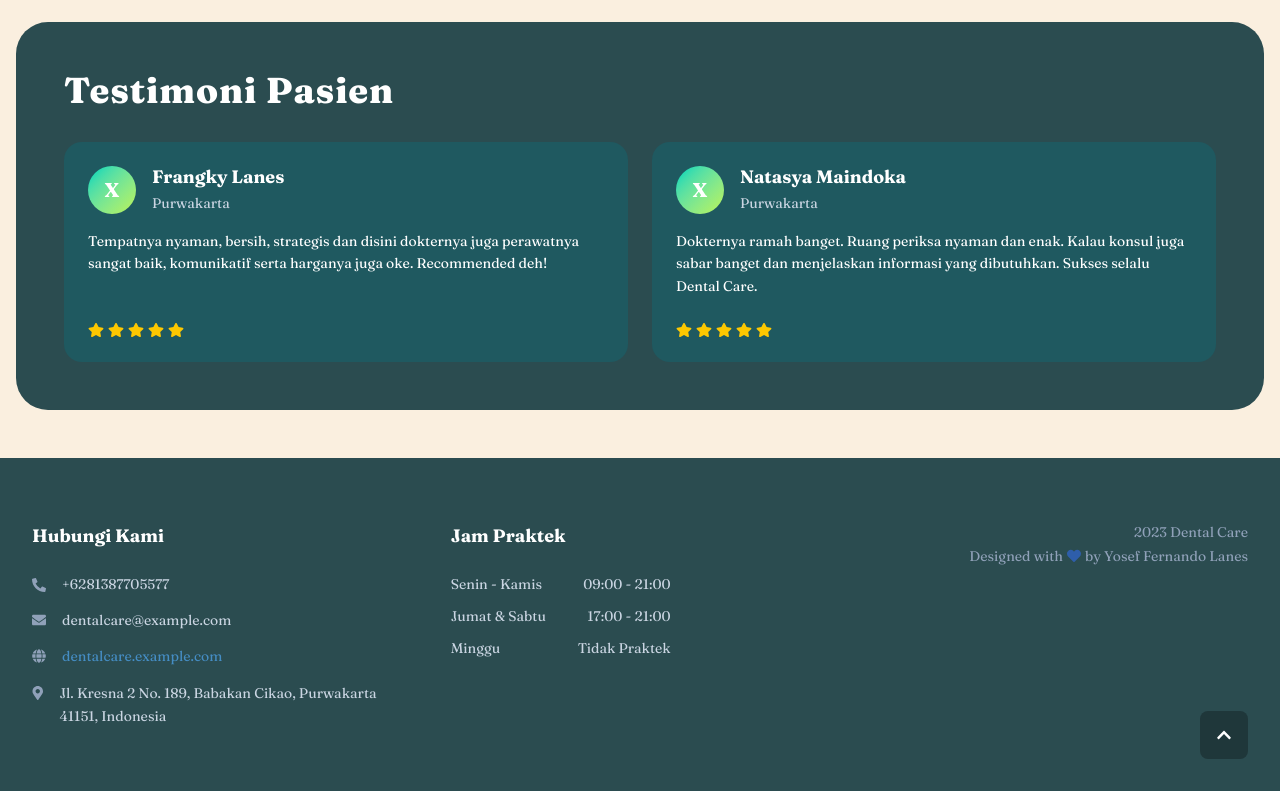
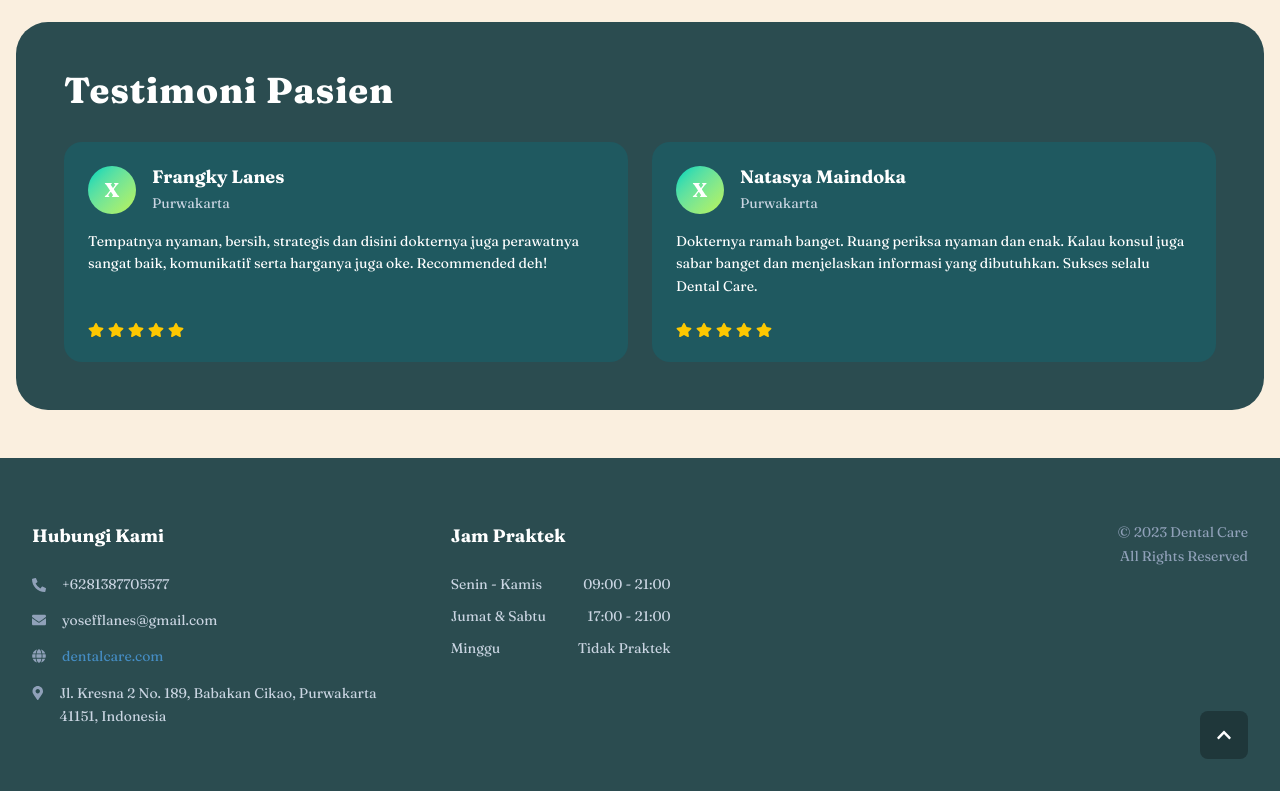
Before and after one commit to yosefflanes/dental-clinic-app, a React (Vite) app: page / in a window 1280 px wide. Shown: the part 1133-1924 px from the top of the page. Built offline with nearby package versions, Linux system fonts and the light colour scheme.

Commit message:
refactor: update footer contact information and enhance links for accessibility

```diff
--- a/src/components/layouts/Footer.jsx
+++ b/src/components/layouts/Footer.jsx
@@ -3,7 +3,6 @@ import {
   FaEnvelope,
   FaGlobe,
   FaMapMarkerAlt,
-  FaHeart,
   FaChevronUp,
 } from "react-icons/fa";
 import { useLenis } from "lenis/react";
@@ -26,21 +25,25 @@ export const Footer = () => {
             <ul className="space-y-4 text-slate-300 text-sm">
               <li className="flex gap-4 items-start">
                 <FaPhoneAlt className="mt-1 shrink-0 text-slate-400" />
-                <span>+6281387705577</span>
+                <p>
+                  <a href="https://wa.me/6281387705577" target="_blank">
+                    <span>+6281387705577</span>
+                  </a>
+                </p>
               </li>
               <li className="flex gap-4 items-center">
                 <FaEnvelope className="shrink-0 text-slate-400" />
-                <span>dentalcare@example.com</span>
+                <span>yosefflanes@gmail.com</span>
               </li>
               <li className="flex gap-4 items-center text-blue-custom">
                 <FaGlobe className="shrink-0 text-slate-400" />
                 <a
-                  href="https://dentalcare.example.com"
+                  href="https://dental-clinic-eta-five.vercel.app/"
                   target="_blank"
                   rel="noreferrer"
                   className="hover:underline"
                 >
-                  dentalcare.example.com
+                  dentalcare.com
                 </a>
               </li>
               <li className="flex gap-4 items-start">
@@ -74,11 +77,15 @@ export const Footer = () => {
 
           {/* Copyright */}
           <div className="flex flex-col lg:items-end text-sm text-slate-400 space-y-1">
-            <p>2023 Dental Care</p>
-            <p className="flex items-center gap-1">
-              Designed with <FaHeart className="text-blue-dark text-sm" /> by
-              Yosef Fernando Lanes
+            <p>
+              <a
+                href="https://www.linkedin.com/in/yosefflanes/"
+                target="_blank"
+              >
+                © 2023 Dental Care
+              </a>
             </p>
+            <p>All Rights Reserved</p>
           </div>
         </div>
       </div>
```
